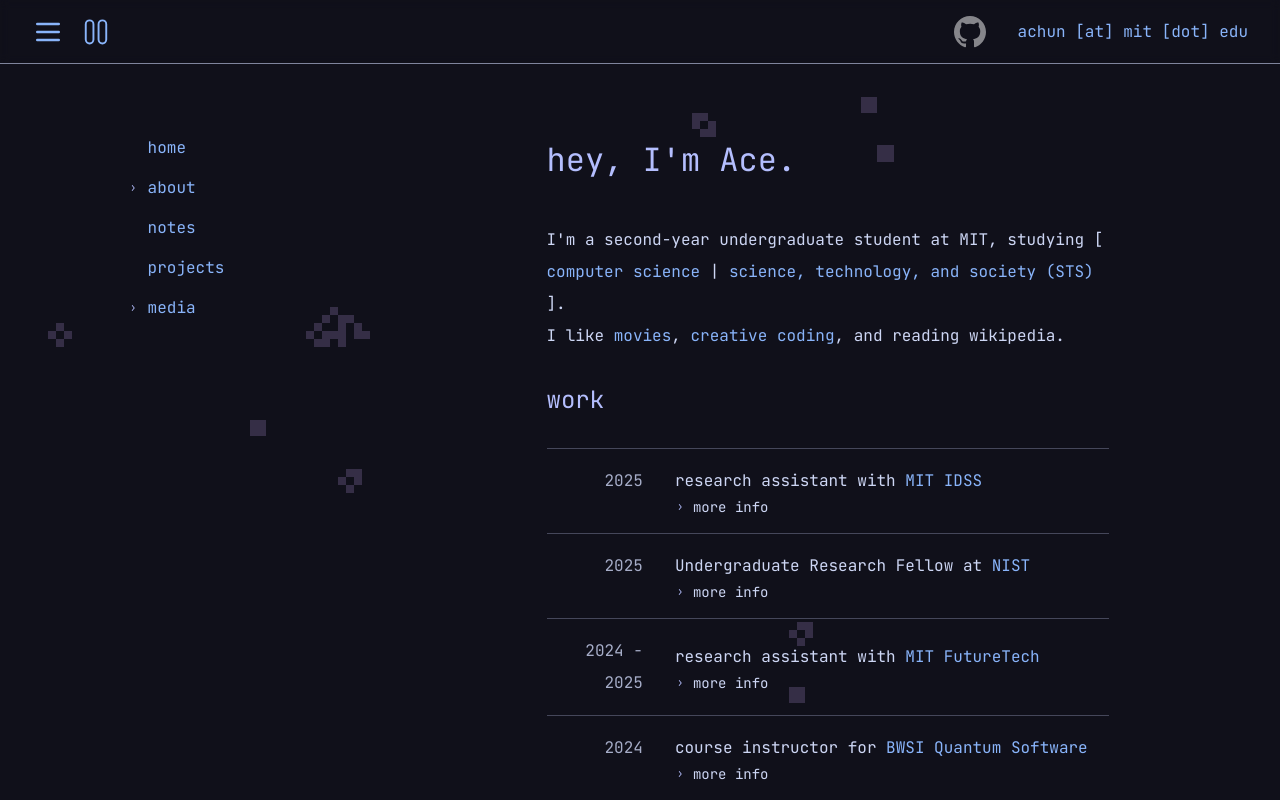
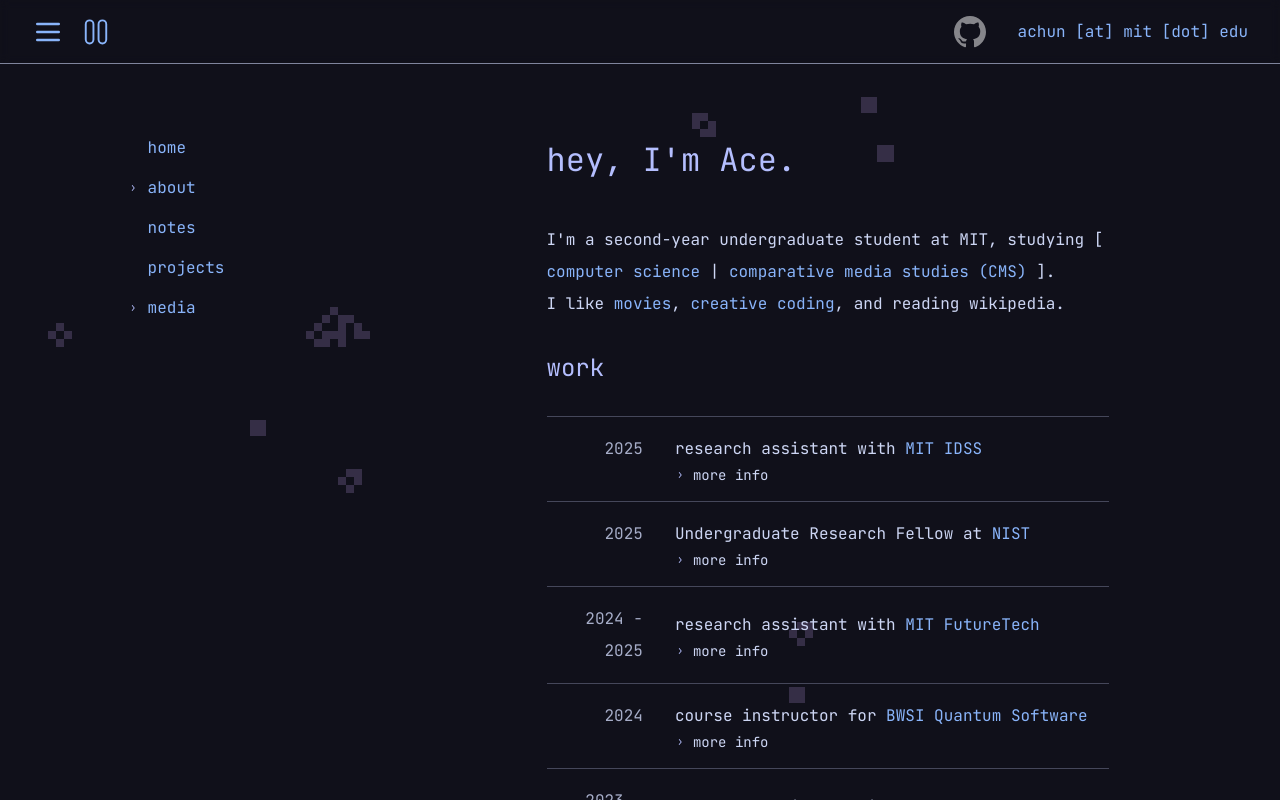
Before and after one commit to cemeterysummoning/website-v2, a SvelteKit app: page /about in a window 1280 px wide. Built offline with nearby package versions, Linux system fonts and the light colour scheme.

Commit message:
profile update

```diff
--- a/src/routes/about/+page.svelte
+++ b/src/routes/about/+page.svelte
@@ -3,7 +3,7 @@
 </script>
 <h1>hey, I'm Ace.</h1>
 
-<p>I'm a second-year undergraduate student at MIT, studying [ <a href="https://www.eecs.mit.edu/">computer science</a> | <a href="https://sts-program.mit.edu/">science, technology, and society (STS)</a> ]. </p>
+<p>I'm a second-year undergraduate student at MIT, studying [ <a href="https://www.eecs.mit.edu/">computer science</a> | <a href="https://cmsw.mit.edu">comparative media studies (CMS)</a> ]. </p>
 <p>I like <a href="https://letterboxd.com/cemeteryscene/">movies</a>, <a href="https://cemeterysummoning.github.io/sketches/">creative coding</a>, and reading wikipedia.</p>
 
 <h2 id="work">work</h2>
```
